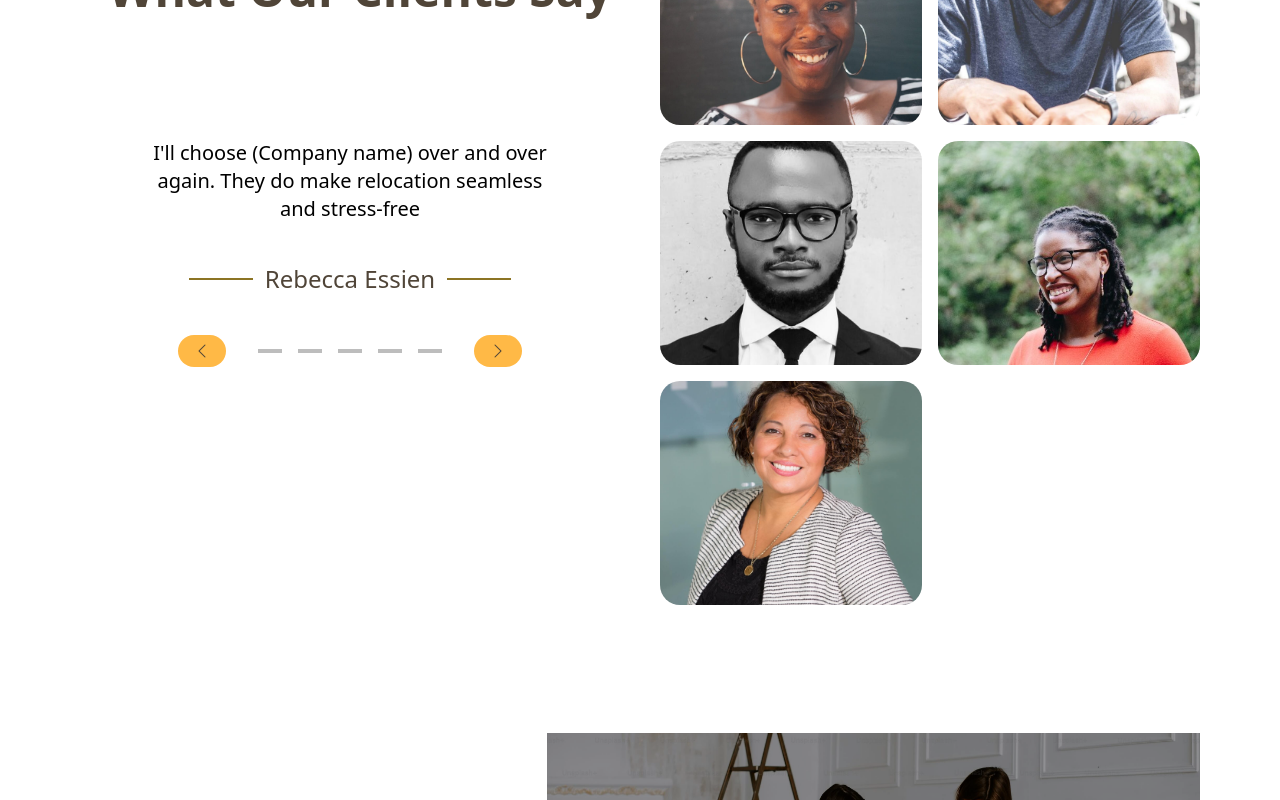
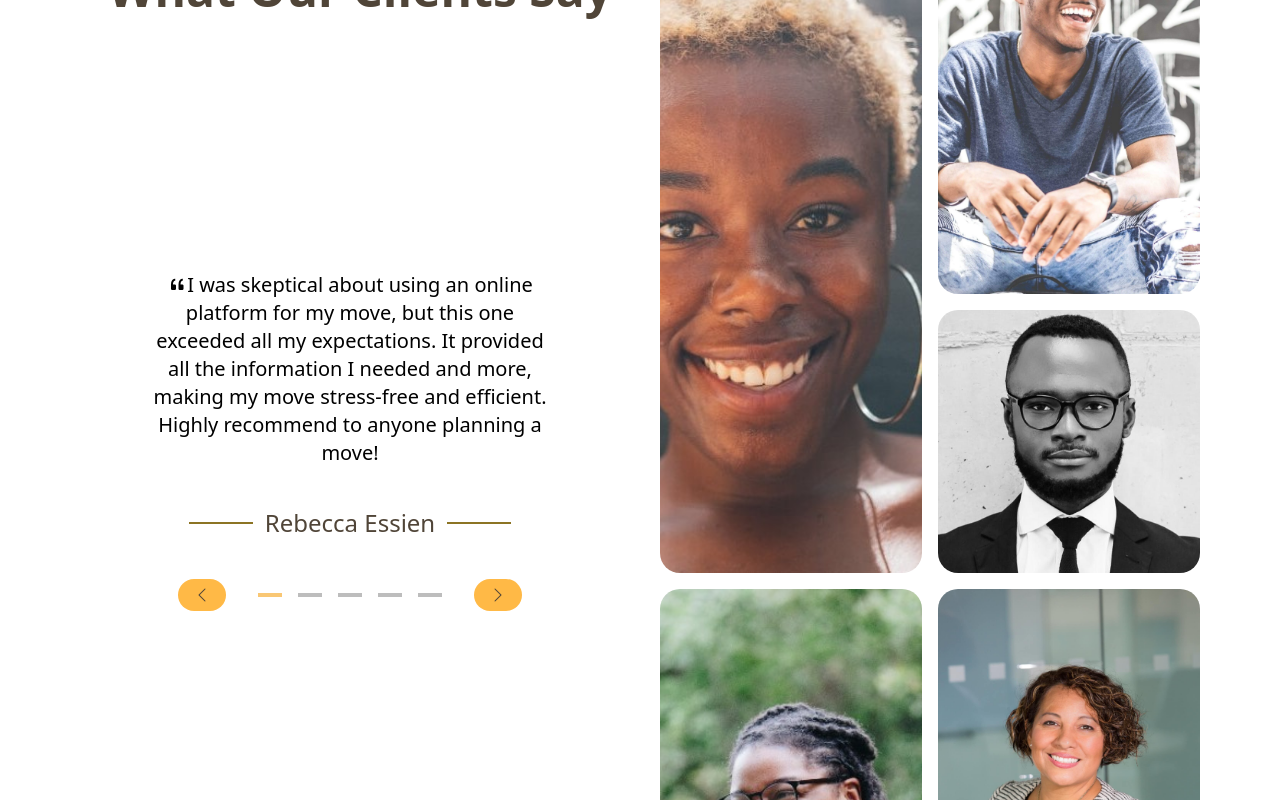
Before and after one commit to Nate-Soul/swiftshift, a Next.js app: page / in a window 1280 px wide. Shown: the part 5420-6220 px from the top of the page. Built offline with nearby package versions, Linux system fonts and the light colour scheme.

Commit message:
feat: implement testimonial section swipe functionality

```diff
--- a/src/components/sections/Testimonials.tsx
+++ b/src/components/sections/Testimonials.tsx
@@ -1,40 +1,59 @@
+"use client";
+
+import { useState } from "react";
 import SectionHeading from "../subcomponents/SectionHeading";
 import Image from "next/image";
 
 const TestimonialsSection = () => {
+  const [currentReview, setCurrentReview] = useState(0);
 
   const testimonials = [
     {
       id: 1,
       imageUrl: "/media/images/testimonees/joshua-mcknight.jpg",
-            comment: "I'll choose (Company name) over and over again. They do make relocation seamless and stress-free",
-            name: "Rebecca Essien"
+      comment:
+        "I was skeptical about using an online platform for my move, but this one exceeded all my expectations. It provided all the information I needed and more, making my move stress-free and efficient. Highly recommend to anyone planning a move!",
+      name: "Rebecca Essien",
     },
     {
       id: 2,
       imageUrl: "/media/images/testimonees/nappy.jpg",
-            comment: "I'll choose (Company name) over and over again. They do make relocation seamless and stress-free",
-            name: "Joseph Green"
+      comment:
+        "As someone who moves frequently for work, this platform is a lifesaver. It covers all aspects of relocation, from logistics to settling in. The user experience is fantastic, and it saved me so much time and effort",
+      name: "Joseph Green",
     },
     {
-            id: 1,
+      id: 3,
       imageUrl: "/media/images/testimonees/another-nappy.jpg",
-            comment: "I'll choose (Company name) over and over again. They do make relocation seamless and stress-free",
-            name: "Nyeteye Alfonsus"
+      comment:
+        "Moving has always been a daunting task for me, but this platform made it a breeze. From start to finish, everything was organized and easy to manage. I can't imagine moving without it now!",
+      name: "Nyeteye Alfonsus",
     },
     {
-            id: 1,
+      id: 4,
       imageUrl: "/media/images/testimonees/adora.jpg",
-            comment: "I'll choose (Company name) over and over again. They do make relocation seamless and stress-free",
-            name: "Adora Johnson"
+      comment:
+        "I recently used this platform to relocate my office, and it was a game-changer. The intuitive interface and comprehensive resources made the transition incredibly smooth. Kudos to the team for creating such a helpful tool!",
+      name: "Adora Johnson",
     },
     {
-            id: 1,
+      id: 5,
       imageUrl: "/media/images/testimonees/christina-morillo.jpg",
-            comment: "I'll choose (Company name) over and over again. They do make relocation seamless and stress-free",
-            name: "Christina Morillo"
+      comment:
+        "This platform transformed my moving experience! It was so easy to coordinate everything from packing to finding the perfect parking space. The process was seamless and stress-free. Highly recommend it!",
+      name: "Christina Morillo",
     },
-    ]
+  ];
+
+  const swipeNext = () => {
+    setCurrentReview((currentReview + 1) % testimonials.length);
+  };
+
+  const swipePrev = () => {
+    setCurrentReview(
+      currentReview === 0 ? testimonials.length - 1 : currentReview - 1
+    );
+  };
 
   return (
     <section className="py-16">
@@ -49,25 +68,44 @@ const TestimonialsSection = () => {
           <div className="basis-full lg:basis-1/2">
             <div className="flex flex-col gap-y-10 px-0 sm:px-4 md:px-8 lg:px-16">
               <p className="sm:text-lg md:text-xl text-left sm:text-center">
-                            <span className="quote-left"></span>I'll choose (Company name) over and over again. They do make relocation seamless and stress-free<span className="quote-right"></span>
+                <span className="bi-quote"></span>
+                {testimonials[currentReview].comment}
               </p>
               <div className="text-lg sm:text-xl md:text-2xl text-dark-500 flex items-center justify-center gap-x-2 sm:gap-x-3 before:w-10 sm:before:w-16 before:h-[2px] before:bg-dark-300 after:w-10 sm:after:w-16 after:h-[2px] after:bg-dark-300">
-                            <p>Rebecca Essien</p>
+                <p>{testimonials[currentReview].name}</p>
               </div>
               <div className="flex gap-x-4 sm:gap-x-6 md:gap-x-8 items-center justify-center">
-                            <button className="btn btn-primary w-12 h-8"><span className="bi-chevron-left"></span></button>
+                <button
+                    className="btn btn-primary w-12 h-8"
+                    onClick={swipePrev}
+                >
+                  <span className="bi-chevron-left"></span>
+                </button>
                 <div className="flex items-center gap-x-2 sm:gap-x-3 md:gap-x-4">
-                            {Array.from({length: testimonials.length}, (_, index) => (
-                                <span className="h-2 sm:h-1 w-2 sm:w-6 bg-light-200 rounded-full sm:rounded-none" key={index}></span>
+                  {Array.from({ length: testimonials.length }, (_, index) => (
+                    <span
+                      className={`h-2 sm:h-1 w-2 sm:w-6 ${index === currentReview ? 'bg-primary-400' :'bg-light-200'} rounded-full sm:rounded-none`}
+                      key={index}
+                    ></span>
                   ))}
                 </div>
-                            <button className="btn btn-primary w-12 h-8"><span className="bi-chevron-right"></span></button>
+                <button
+                    className="btn btn-primary w-12 h-8"
+                    onClick={swipeNext}
+                >
+                  <span className="bi-chevron-right"></span>
+                </button>
               </div>
             </div>
           </div>
           <div className="basis-full lg:basis-1/2 grid grid-cols-2 gap-4">
-                   {testimonials && testimonials.map((testimonial, testimonialIndex) => (
-                   <figure className="col-span-1 rounded-[1.25rem] overflow-hidden h-36 sm:h-40 md:h-48 lg:h-56" key={testimonialIndex}>
+            {testimonials &&
+              testimonials.map((testimonial, testimonialIndex) => (
+                <figure
+                  className={`col-span-1 rounded-[1.25rem] overflow-hidden ${currentReview === testimonialIndex && 'order-first row-span-2'}`}
+                  key={testimonialIndex}
+                  data-classname="h-56 sm:h-64 md:h-72 lg:h-[25rem] h-36 sm:h-40 md:h-48 lg:h-56"
+                >
                   <Image
                     src={testimonial.imageUrl}
                     alt={testimonial.name}
@@ -81,7 +119,7 @@ const TestimonialsSection = () => {
         </div>
       </div>
     </section>
-  )
-}
+  );
+};
 
-export default TestimonialsSection
+export default TestimonialsSection;
```
Also changed, not shown: public/media/images/testimonees/joshua-mcknight.jpg. Lines whose indentation alone changed are shown as unchanged.
